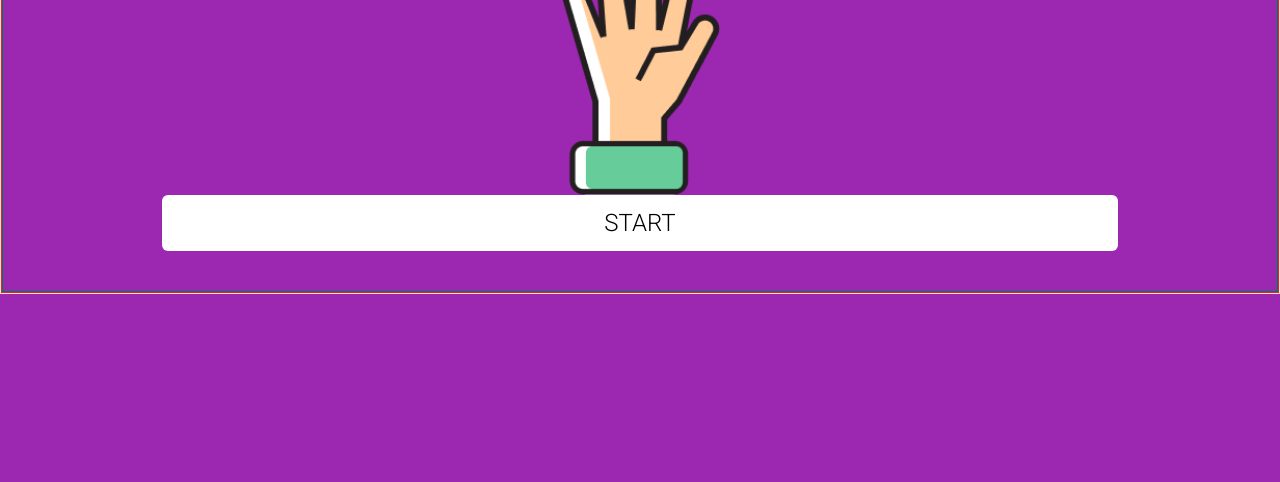
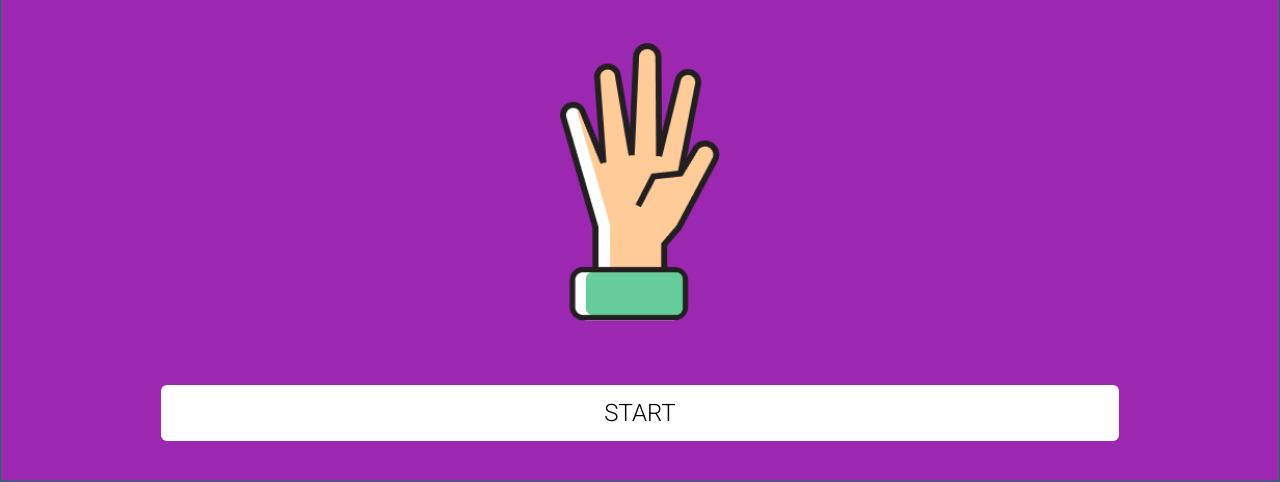
Before and after one commit to Azizsige/tailwind-rps, a website: page index.html in a window 1280 px wide. Shown: the part 318-800 px from the top of the page. Drawn offline with Linux system fonts and the light colour scheme.

Commit message:
finish starter page

```diff
--- a/index.html
+++ b/index.html
@@ -13,10 +13,10 @@
     />
     <title>Rock Papper Scissor Game</title>
   </head>
-  <body class="bg-primary border-red-100 border">
-    <div class="container-content border border-red-600 max-h-screen">
+  <body class="bg-primary">
+    <div class="container-content max-h-screen">
       <div class="content">
-        <div class="content-starter h-4/5 text-white border border-green-700 flex  flex-col justify-between items-center font-roboto">
+        <div class="content-starter h-screen text-white border border-green-700 flex  flex-col justify-between items-center font-roboto">
           <div class="content-copyright text-md mt-7">
             <p>Web Vectors by Issara Jarukitjaroon at Vecteezy</p>
           </div>
```
Also changed, not shown: public/css/style.css.
